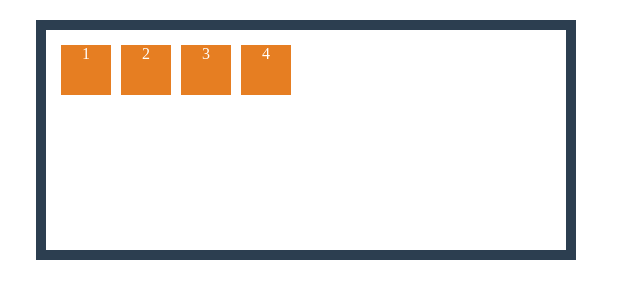
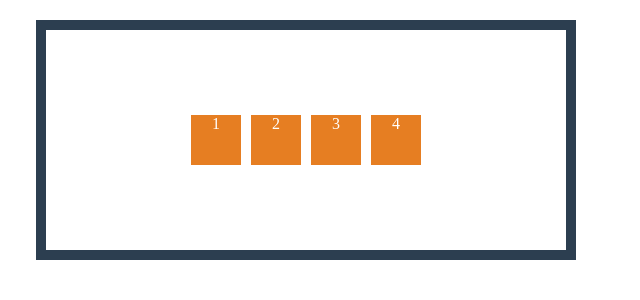
Before and after one commit to moi6rs/anuncios, an Angular app: page /home in a window 1280 px wide. Shown: the top 300 px of the page, without its empty margins (0-640 px from the left). Built offline with nearby package versions, Linux system fonts and the light colour scheme.

Commit message:
Elementos del contenedor o padra

```diff
--- a/src/app/home/home.component.scss
+++ b/src/app/home/home.component.scss
@@ -8,11 +8,20 @@
   padding: 10px;
   border: 10px solid #2C3E50;
   margin: 20px;
+
+  display: -webkit-flex;
+  display: -ms-flexbox;
   display:flex;
 
+  flex-wrap:nowrap;
   flex-direction: row;
-  flex-wrap:wrap;
-  flex-flow: row wrap;
+  //flex-flow: row wrap;
+
+  justify-content: center;
+  align-items: center;
+
+  /*Solo para varia lineas*/
+  //align-content: center;
 }
 .elemento {
   color: #fff;
```
